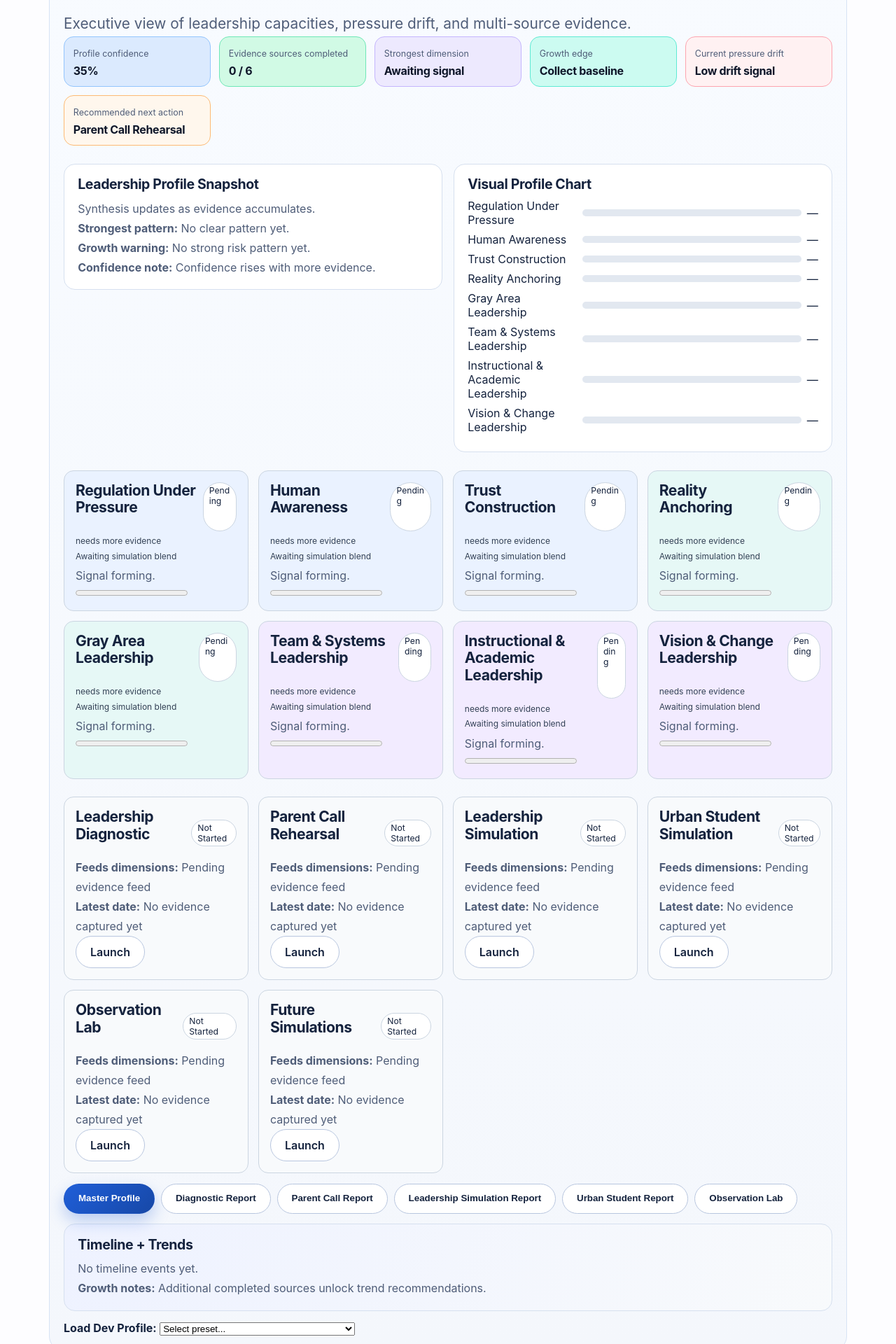
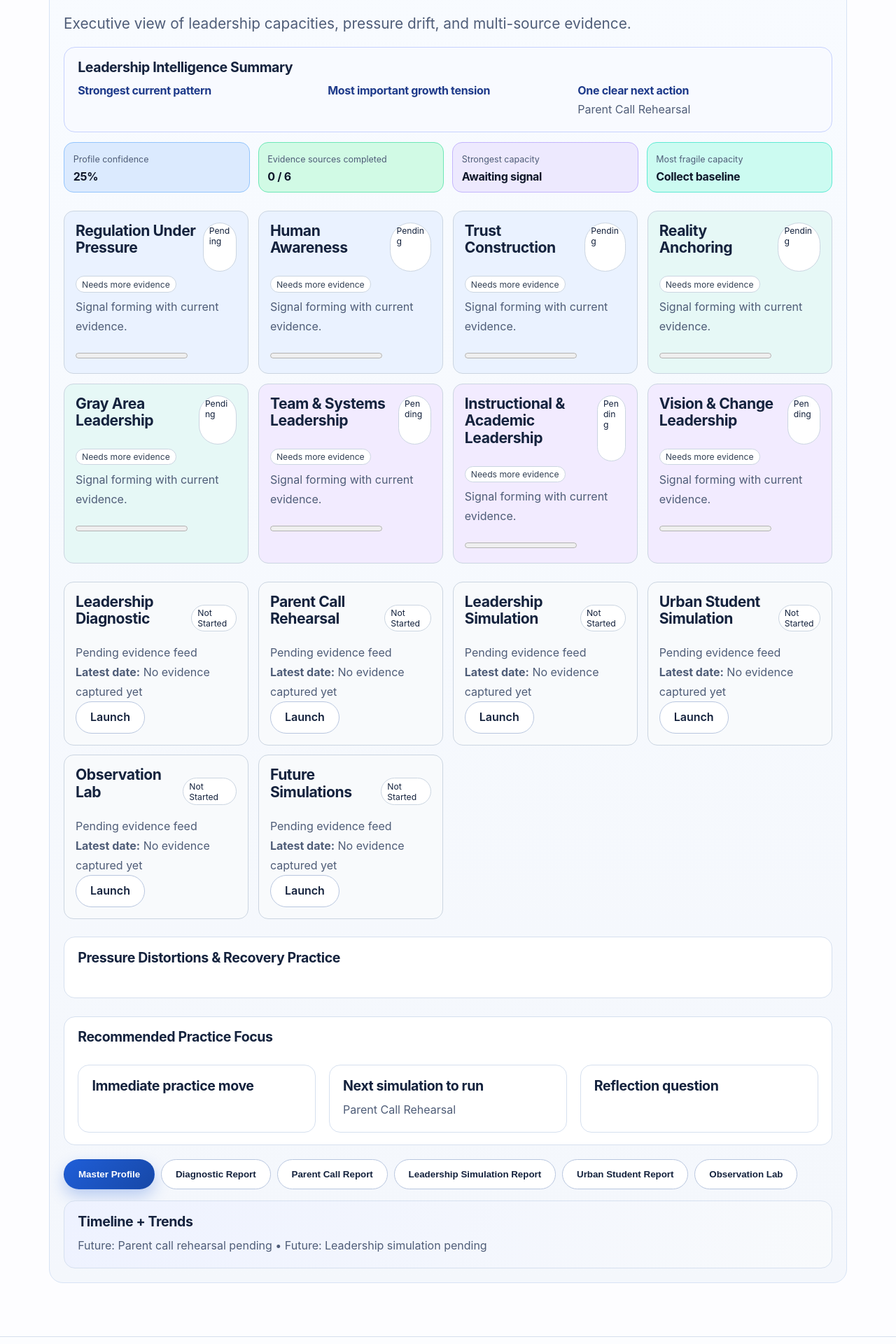
Before and after one commit to DrRobF/rob-furman-portfolio, a Next.js app: page /human-equation-suite/dashboard in a window 1280 px wide. Shown: the part 340-2260 px from the top of the page at 70% size. Built offline with nearby package versions, Linux system fonts and the light colour scheme.

Commit message:
Revamp leadership dashboard with interpretive intelligence layer

```diff
--- a/app/globals.css
+++ b/app/globals.css
@@ -1792,3 +1792,14 @@ p {
     grid-template-columns: minmax(0, 1fr);
   }
 }
+
+.leadership-intel-panel { border: 1px solid #c7d2fe; background: #f8faff; }
+.intel-grid { display:grid; grid-template-columns: repeat(auto-fit,minmax(220px,1fr)); gap:0.85rem; margin-top:0.75rem; }
+.intel-grid h4 { margin-bottom:0.25rem; color:#1e3a8a; }
+.dim-insight { min-height: 46px; }
+.source-chips { display:flex; flex-wrap:wrap; gap:0.35rem; margin:0.45rem 0 0.6rem; }
+.source-chips span { font-size:0.72rem; border:1px solid #cbd5e1; background:#fff; padding:0.15rem 0.45rem; border-radius:999px; color:#334155; }
+.hes-dashboard-shell .hes-dashboard-tabs { margin-top: 1.25rem; margin-bottom: 0.5rem; }
+.hes-dashboard-shell > .top-space, .hes-dashboard-shell > .top-space-sm { clear: both; }
+.hes-evidence-grid, .hes-dimension-grid, .hes-dashboard-tabs, .timeline-panel { position: relative; z-index: 1; }
+.timeline-panel { margin-top:1rem; }
--- a/app/human-equation-suite/dashboard/page.js
+++ b/app/human-equation-suite/dashboard/page.js
@@ -4,7 +4,7 @@ import Link from 'next/link';
 import { useEffect, useMemo, useState } from 'react';
 import { LanguageSwitcher } from '../../components/LanguageSwitcher';
 import HumanEquationNav from '../../components/HumanEquationNav';
-import { DASHBOARD_PROFILE_STORAGE_KEY, DIAGNOSTIC_RESULT_STORAGE_KEY, blendUrbanEvidenceIntoProfile, createEmptyMasterProfile, dimensionDefinitions, toMasterProfileFromDiagnostic } from './profileData';
+import { DASHBOARD_PROFILE_STORAGE_KEY, DIAGNOSTIC_RESULT_STORAGE_KEY, blendUrbanEvidenceIntoProfile, createEmptyMasterProfile, createInterpretation, dimensionDefinitions, toMasterProfileFromDiagnostic } from './profileData';
 import { DEV_PROFILE_PRESETS } from './devProfiles';
 import { URBAN_REPORT_STORAGE_KEY } from './urbanEvidence';
 
@@ -13,6 +13,8 @@ const tabs = [
 ];
 const layerKey = (index) => index < 3 ? 'foundational' : index < 5 ? 'applied' : 'organizational';
 const layerMeta = { foundational: { cls: 'dim-foundational', color: '#2563eb' }, applied: { cls: 'dim-applied', color: '#0f766e' }, organizational: { cls: 'dim-organizational', color: '#7c3aed' } };
+const confidenceLabel = (v) => v ? v.replaceAll('_', ' ').replace(/^./, (c) => c.toUpperCase()) : 'Needs evidence';
+const toSourceChips = (weights = {}) => Object.entries(weights).filter(([, value]) => value > 0).map(([source]) => source === 'diagnostic' ? 'Diagnostic' : source === 'urbanSim' ? 'Urban' : source === 'parentCall' ? 'Parent Call' : source === 'leadershipSim' ? 'Leadership Sim' : source === 'observationLab' ? 'Observation' : source).slice(0, 3);
 
 export default function HumanEquationDashboardPage() {
   const [profile, setProfile] = useState(createEmptyMasterProfile());
@@ -37,19 +39,18 @@ export default function HumanEquationDashboardPage() {
     const cached = window.localStorage.getItem(DASHBOARD_PROFILE_STORAGE_KEY);
     if (cached) {
       try {
-        const parsed = JSON.parse(cached);
-        if (rawUrbanReport) {
-          const blended = blendUrbanEvidenceIntoProfile(parsed, JSON.parse(rawUrbanReport));
-          setProfile(blended);
-          window.localStorage.setItem(DASHBOARD_PROFILE_STORAGE_KEY, JSON.stringify(blended));
-          return;
-        }
-        setProfile(parsed); return;
+        let parsed = JSON.parse(cached);
+        if (rawUrbanReport) parsed = blendUrbanEvidenceIntoProfile(parsed, JSON.parse(rawUrbanReport));
+        parsed.interpretation = createInterpretation(parsed, JSON.parse(rawDiagnostic || 'null'), JSON.parse(rawUrbanReport || 'null'));
+        setProfile(parsed);
+        window.localStorage.setItem(DASHBOARD_PROFILE_STORAGE_KEY, JSON.stringify(parsed));
+        return;
       } catch {}
     }
     if (!rawDiagnostic) return;
     try {
       const built = toMasterProfileFromDiagnostic(JSON.parse(rawDiagnostic));
+      built.interpretation = createInterpretation(built, JSON.parse(rawDiagnostic), JSON.parse(rawUrbanReport || 'null'));
       setProfile(built);
       window.localStorage.setItem(DASHBOARD_PROFILE_STORAGE_KEY, JSON.stringify(built));
     } catch {}
@@ -59,54 +60,67 @@ export default function HumanEquationDashboardPage() {
     setSelectedDevProfile(profileKey);
     const preset = DEV_PROFILE_PRESETS.find((item) => item.key === profileKey);
     if (!preset) return;
-    setProfile(preset.profile);
-    if (typeof window !== 'undefined') window.localStorage.setItem(DASHBOARD_PROFILE_STORAGE_KEY, JSON.stringify(preset.profile));
+    const interpreted = { ...preset.profile, interpretation: createInterpretation(preset.profile, diagnostic, urbanReport) };
+    setProfile(interpreted);
+    if (typeof window !== 'undefined') window.localStorage.setItem(DASHBOARD_PROFILE_STORAGE_KEY, JSON.stringify(interpreted));
   };
 
-  const strongest = useMemo(() => Object.values(profile.dimensions).filter((d) => Number.isFinite(d.blendedCompositeScore)).sort((a, b) => b.blendedCompositeScore - a.blendedCompositeScore)[0], [profile]);
-  const growthEdge = useMemo(() => Object.values(profile.dimensions).filter((d) => Number.isFinite(d.blendedCompositeScore)).sort((a, b) => a.blendedCompositeScore - b.blendedCompositeScore)[0], [profile]);
+  const sorted = useMemo(() => Object.values(profile.dimensions).filter((d) => Number.isFinite(d.blendedCompositeScore)).sort((a, b) => b.blendedCompositeScore - a.blendedCompositeScore), [profile]);
+  const strongest = sorted[0];
+  const growthEdge = sorted[sorted.length - 1];
   const completedSources = Object.values(profile.evidenceSources).filter((s) => s.status === 'completed').length;
+  const interpretation = profile.interpretation || {};
 
   return <section className="section section-light"><div className="container"><LanguageSwitcher /><HumanEquationNav />
     <div className="hes-dashboard-shell top-space-sm">
       <div className="dashboard-hero">
         <p className="eyebrow">Human Equation Dashboard</p><h1>Leadership Pressure Profile</h1>
-        <p className="lead">{profile.interpretation?.summary || 'Executive view of leadership capacities, pressure drift, and multi-source evidence.'}</p>
+        <p className="lead">{interpretation.summary || 'Executive view of leadership capacities, pressure drift, and multi-source evidence.'}</p>
       </div>
 
-      <div className="hes-kpi-strip">
-        <article className="kpi-card kpi-blue"><p>Profile confidence</p><h3>{Math.round(profile.confidenceLevels.baseline * 100)}%</h3></article>
+      <article className="card leadership-intel-panel top-space-sm">
+        <h2>Leadership Intelligence Summary</h2>
+        <p>{interpretation.summary}</p>
+        <div className="intel-grid">
+          <div><h4>Strongest current pattern</h4><p>{interpretation.emergingPattern || strongest?.growthNote}</p></div>
+          <div><h4>Most important growth tension</h4><p>{interpretation.keyContradiction || interpretation.mostFragileCapacity}</p></div>
+          <div><h4>One clear next action</h4><p>{interpretation.nextBestStep || profile.recommendations?.nextSimulation}</p></div>
+        </div>
+      </article>
+
+      <div className="hes-kpi-strip top-space-sm">
+        <article className="kpi-card kpi-blue"><p>Profile confidence</p><h3>{Math.round(profile.confidenceLevels.blended * 100)}%</h3></article>
         <article className="kpi-card kpi-green"><p>Evidence sources completed</p><h3>{completedSources} / {Object.keys(profile.evidenceSources).length}</h3></article>
-        <article className="kpi-card kpi-purple"><p>Strongest dimension</p><h3>{strongest?.label || 'Awaiting signal'}</h3></article>
-        <article className="kpi-card kpi-teal"><p>Growth edge</p><h3>{growthEdge?.label || 'Collect baseline'}</h3></article>
-        <article className="kpi-card kpi-rose"><p>Current pressure drift</p><h3>{profile.distortions.emerging[0] || 'Low drift signal'}</h3></article>
-        <article className="kpi-card kpi-amber"><p>Recommended next action</p><h3>{profile.recommendations?.nextSimulation || 'Start Parent Call'}</h3></article>
-      </div>
-
-      <div className="hes-profile-row top-space">
-        <article className="card leadership-snapshot"><h2>Leadership Profile Snapshot</h2><p>{profile.interpretation?.summary || 'Synthesis updates as evidence accumulates.'}</p><p><strong>Strongest pattern:</strong> {strongest?.growthNote || 'No clear pattern yet.'}</p><p><strong>Growth warning:</strong> {profile.distortions.emerging[0] || 'No strong risk pattern yet.'}</p><p><strong>Confidence note:</strong> {profile.interpretation?.confidenceNarrative || 'Confidence rises with more evidence.'}</p></article>
-        <article className="card profile-chart"><h2>Visual Profile Chart</h2>{dimensionDefinitions.map(({ key, label }, i) => { const score = profile.dimensions[key]?.blendedCompositeScore || 0; const meta = layerMeta[layerKey(i)]; return <div key={key} className="bar-row"><div className="bar-label">{label}</div><div className="bar-track"><div className={`bar-fill ${meta.cls}`} style={{ width: `${(score / 5) * 100}%` }} /></div><span>{score ? score.toFixed(1) : '—'}</span></div>; })}</article>
+        <article className="kpi-card kpi-purple"><p>Strongest capacity</p><h3>{interpretation.strongestCapacity || strongest?.label || 'Awaiting signal'}</h3></article>
+        <article className="kpi-card kpi-teal"><p>Most fragile capacity</p><h3>{interpretation.mostFragileCapacity || growthEdge?.label || 'Collect baseline'}</h3></article>
       </div>
 
       <div className="hes-dimension-grid top-space">
-        {dimensionDefinitions.map(({ key, label }, i) => { const d = profile.dimensions[key]; const m = layerMeta[layerKey(i)]; return <article key={key} className={`dimension-tile ${m.cls}`}><header><h3>{label}</h3><span className="score-pill">{Number.isFinite(d.blendedCompositeScore) ? `${d.blendedCompositeScore.toFixed(1)} / 5` : 'Pending'}</span></header><div className="tile-meta"><span>{d.confidence.replaceAll('_', ' ')}</span><span>{d.strongestEvidenceSource}</span></div><p>{d.growthNote || 'Signal forming.'}</p><progress max="100" value={d.statusProgress} style={{ accentColor: m.color }} /></article>; })}
+        {dimensionDefinitions.map(({ key, label }, i) => { const d = profile.dimensions[key]; const m = layerMeta[layerKey(i)]; return <article key={key} className={`dimension-tile ${m.cls}`}><header><h3>{label}</h3><span className="score-pill">{Number.isFinite(d.blendedCompositeScore) ? `${d.blendedCompositeScore.toFixed(1)} / 5` : 'Pending'}</span></header><div className="tile-meta"><span className="status-chip">{confidenceLabel(d.confidence)}</span></div><p className="dim-insight">{d.growthNote || 'Signal forming with current evidence.'}</p><div className="source-chips">{toSourceChips(d.evidenceWeights).map((chip) => <span key={chip}>{chip}</span>)}</div><progress max="100" value={d.statusProgress} style={{ accentColor: m.color }} /></article>; })}
       </div>
 
       <div className="hes-evidence-grid top-space">
-        {Object.values(profile.evidenceSources).map((source) => { const completed = source.status === 'completed'; return <article key={source.key} className={`evidence-card ${completed ? 'is-complete' : 'is-pending'}`}><div className="evidence-header"><h3>{source.label}</h3><span className="status-chip">{completed ? 'Completed' : 'Not Started'}</span></div><p><strong>Feeds dimensions:</strong> {source.contribution}</p><p><strong>Latest date:</strong> {source.latestUpdate}</p><Link href={source.key === 'urbanSim' && completed ? '/human-equation-suite/dashboard?tab=urban' : source.route} className="button secondary">{completed ? 'View Report' : 'Launch'}</Link></article>; })}
+        {Object.values(profile.evidenceSources).map((source) => { const completed = source.status === 'completed'; return <article key={source.key} className={`evidence-card ${completed ? 'is-complete' : 'is-pending'}`}><div className="evidence-header"><h3>{source.label}</h3><span className="status-chip">{completed ? 'Completed' : 'Not Started'}</span></div><p>{source.contribution}</p><p><strong>Latest date:</strong> {source.latestUpdate}</p><Link href={source.key === 'urbanSim' && completed ? '/human-equation-suite/dashboard?tab=urban' : source.route} className="button secondary">{completed ? 'View Report' : 'Launch'}</Link></article>; })}
       </div>
 
-      <div className="top-space-sm hes-dashboard-tabs">{tabs.map((tab) => <button key={tab.key} className={`button ${activeTab === tab.key ? 'primary' : 'secondary'}`} onClick={() => setActiveTab(tab.key)}>{tab.label}</button>)}</div>
+      <article className="card top-space">
+        <h2>Pressure Distortions & Recovery Practice</h2>
+        <div className="card-grid">{(interpretation.pressureIdentityDetails || []).map((item) => <article key={item.name} className="card"><h3>{item.name}</h3><p><strong>Drift pattern:</strong> {item.pattern}</p><p><strong>What it may look like:</strong> {item.looksLike}</p><p><strong>Why it matters:</strong> {item.why}</p><p><strong>What to practice next:</strong> {item.practice}</p></article>)}</div>
+      </article>
 
-      <article className="card timeline-panel top-space-sm"><h2>Timeline + Trends</h2><p>{profile.simulationHistory.map((event) => `${event.source} (${event.completedAt ? new Date(event.completedAt).toLocaleDateString('en-US') : 'pending'})`).join(' • ') || 'No timeline events yet.'}</p><p><strong>Growth notes:</strong> {(profile.growthNotes || []).join(' ') || 'Additional completed sources unlock trend recommendations.'}</p></article>
+      <article className="card top-space">
+        <h2>Recommended Practice Focus</h2>
+        <div className="card-grid">
+          <article className="card"><h3>Immediate practice move</h3><p>{interpretation.recommendedCoachingFocus}</p></article>
+          <article className="card"><h3>Next simulation to run</h3><p>{profile.recommendations?.nextSimulation || 'Parent Call Rehearsal'}</p></article>
+          <article className="card"><h3>Reflection question</h3><p>{interpretation.reflectionQuestion}</p></article>
+        </div>
+      </article>
 
-      {activeTab === 'diagnostic' && <article className="card hes-report-panel top-space-sm"><h2>Diagnostic Report</h2>{!diagnostic ? <><p>Diagnostic not completed yet.</p><Link href="/human-equation-suite/diagnostic" className="button primary">Take Diagnostic</Link></> : <><p><strong>Summary:</strong> {diagnostic.pressureProfileTitle}</p><div className="card-grid"><article className="card"><h3>Dimension Contribution</h3><p>{dimensionDefinitions.map((d) => `${d.label}: ${diagnostic.dimensions?.[d.key]?.composite ?? 'N/A'}`).join(' • ')}</p></article><article className="card"><h3>Distortions</h3><p>{diagnostic.topDistortions?.join(', ') || 'No clear distortion signature yet.'}</p></article><article className="card"><h3>Growth Recommendations</h3><p>{diagnostic.growthEdges?.join(', ') || 'Awaiting clearer growth edge signal.'}</p></article></div></>}</article>}
+      <div className="top-space hes-dashboard-tabs">{tabs.map((tab) => <button key={tab.key} className={`button ${activeTab === tab.key ? 'primary' : 'secondary'}`} onClick={() => setActiveTab(tab.key)}>{tab.label}</button>)}</div>
 
-      {activeTab === 'urban' && <article className="card hes-report-panel top-space-sm"><h2>Urban Student Report</h2>{!urbanReport ? <><p>Urban Student Simulation has not been completed yet.</p><Link href="/day-in-the-life-urban-student" className="button secondary">Launch Urban Student Simulation</Link></> : <><p>{urbanReport.evidenceSummary}</p><div className="card-grid">{dimensionDefinitions.map(({ key, label }) => <article key={key} className="card"><h3>{label}</h3><p>{urbanReport.dimensions?.[key]?.narrative || 'Behavioral evidence still forming.'}</p></article>)}</div></>}</article>}
+      <article className="card timeline-panel top-space"><h2>Timeline + Trends</h2><p>{(profile.simulationHistory || []).map((event) => `${event.source} (${event.completedAt ? new Date(event.completedAt).toLocaleDateString('en-US') : 'pending'})`).join(' • ')}</p><p>Future: Parent call rehearsal pending • Future: Leadership simulation pending</p></article>
 
-      {activeTab !== 'master' && activeTab !== 'diagnostic' && activeTab !== 'urban' && <article className="card hes-report-panel top-space-sm"><h2>{tabs.find((t) => t.key === activeTab)?.label}</h2><p>{activeTab === 'parent-call' ? 'No parent call report captured yet.' : activeTab === 'leadership-simulation' ? 'No leadership simulation report captured yet.' : 'No observation lab report captured yet.'}</p><Link href={activeTab === 'parent-call' ? '/human-equation' : activeTab === 'leadership-simulation' ? '/simulation-overview' : '/human-equation-suite/dashboard'} className="button secondary">Launch</Link></article>}
-
-      {isDevMode && <div className="top-space-sm"><label htmlFor="dev-profile"><strong>Load Dev Profile:</strong></label> <select id="dev-profile" value={selectedDevProfile} onChange={(e) => loadDevProfile(e.target.value)}><option value="">Select preset...</option>{DEV_PROFILE_PRESETS.map((preset) => <option key={preset.key} value={preset.key}>{preset.label}</option>)}</select></div>}
     </div>
   </div></section>;
 }
--- a/app/human-equation-suite/dashboard/profileData.js
+++ b/app/human-equation-suite/dashboard/profileData.js
@@ -50,6 +50,7 @@ export const toMasterProfileFromDiagnostic = (diagnosticResult) => {
       blendedCompositeScore: Number.isFinite(score) ? score : null,
       confidence: confidenceMap[dimension?.confidenceLevel] || 'needs_more_evidence',
       trend: 'Baseline established; awaiting simulation trendline',
+      growthNote: DIMENSION_INSIGHTS[key],
       strongestEvidenceSource: Number.isFinite(score) ? 'Leadership Diagnostic baseline' : 'Awaiting simulation blend',
       statusProgress: Number.isFinite(score) ? Math.round((score / 5) * 100) : 0,
       evidenceWeights: { diagnostic: Number.isFinite(score) ? 1 : 0, parentCall: 0, leadershipSim: 0, urbanSim: 0, observationLab: 0 },
@@ -81,7 +82,7 @@ export const blendUrbanEvidenceIntoProfile = (profile, urbanReport) => {
   const next = profile ? { ...profile } : createEmptyMasterProfile();
   next.profileVersion = 2;
   next.generatedAt = urbanReport.completedAt || new Date().toISOString();
-  next.simulationHistory = [...(next.simulationHistory || []), { source: 'Urban Student Simulation', completedAt: urbanReport.completedAt || null, status: 'completed' }];
+  next.simulationHistory = [...new Map([...(next.simulationHistory || []), { source: 'Urban Student Simulation', completedAt: urbanReport.completedAt || null, status: 'completed' }].map((e)=>[e.source,e])).values()];
   next.evidenceSources = { ...next.evidenceSources, urbanSim: { ...next.evidenceSources.urbanSim, status: 'completed', completion: 100, latestUpdate: urbanReport.completedAt ? new Date(urbanReport.completedAt).toLocaleString('en-US') : 'Just now', contribution: 'Observed human interpretation under emotional load; weighted heavily for awareness, regulation, trust, and anchoring.' } };
 
   const urbanDimensionWeights = {
@@ -109,7 +110,7 @@ export const blendUrbanEvidenceIntoProfile = (profile, urbanReport) => {
       blendedCompositeScore: Number.isFinite(blended) ? blended : null,
       strongestEvidenceSource: Number.isFinite(urbanScore) ? 'Urban Student Simulation behavioral evidence' : baseDimension.strongestEvidenceSource,
       confidence: urbanReport.confidenceScore >= 0.75 ? 'high' : urbanReport.confidenceScore >= 0.58 ? 'moderate' : 'early',
-      growthNote: urbanReport.dimensions?.[key]?.narrative || baseDimension.growthNote,
+      growthNote: urbanReport.dimensions?.[key]?.narrative || DIMENSION_INSIGHTS[key] || baseDimension.growthNote,
       trend: Number.isFinite(urbanScore) ? 'Behavioral evidence now active under emotional load.' : baseDimension.trend,
       evidenceWeights: { ...(baseDimension.evidenceWeights || {}), diagnostic: Number.isFinite(baseline) ? diagnosticWeight : 0, urbanSim: Number.isFinite(urbanScore) ? urbanWeight : 0 },
       statusProgress: Number.isFinite(blended) ? Math.round((blended / 5) * 100) : (baseDimension.statusProgress || 0),
@@ -137,3 +138,63 @@ export const blendUrbanEvidenceIntoProfile = (profile, urbanReport) => {
   };
   return next;
 };
+
+
+const DISTORTION_LIBRARY = {
+  avoider: {
+    name: 'Avoider',
+    pattern: 'Protecting stability by delaying direct tension.',
+    looksLike: 'Difficult feedback or conflict conversations get postponed until urgency escalates.',
+    why: 'Delay can erode trust because people feel uncertainty and mixed signals.',
+    practice: 'Name the hard truth earlier, then pair it with a dignity-preserving path forward.',
+  },
+  controller: {
+    name: 'Controller',
+    pattern: 'Narrowing options to regain certainty under pressure.',
+    looksLike: 'Fast decisions with limited input and reduced curiosity when stakes feel high.',
+    why: 'Speed without shared meaning can weaken commitment and execution quality.',
+    practice: 'Pause for one evidence check and one perspective check before final direction.',
+  },
+  rescuer: {
+    name: 'Rescuer',
+    pattern: 'Over-functioning for others to prevent discomfort.',
+    looksLike: 'Taking on too much ownership and softening accountability language.',
+    why: 'Short-term relief can reduce long-term growth and role clarity.',
+    practice: 'Support clearly while returning ownership of next steps to the right person.',
+  },
+};
+
+const DIMENSION_INSIGHTS = {
+  regulationUnderPressure: 'Stability under pressure is forming, but live ambiguity still affects pacing.',
+  humanAwareness: 'Evidence suggests growing attention to context behind surface behavior.',
+  trustConstruction: 'Trust may weaken when urgency pushes interpretation too quickly.',
+  realityAnchoring: 'Watch for moments where emotional load narrows evidence-gathering.',
+  grayAreaLeadership: 'Context is being considered, but consistency still needs clearer explanation.',
+  teamSystemsLeadership: 'System routines appear important but not yet fully developed in evidence.',
+  instructionalAcademicLeadership: 'Instructional evidence is still early; future observation work will sharpen this.',
+  visionChangeLeadership: 'Purpose language is present, but change leadership needs more behavioral evidence.',
+};
+
+export const createInterpretation = (profile, diagnosticResult, urbanReport) => {
+  const values = Object.values(profile?.dimensions || {}).filter((d) => Number.isFinite(d.blendedCompositeScore));
+  const sorted = [...values].sort((a,b)=>b.blendedCompositeScore-a.blendedCompositeScore);
+  const top = sorted[0];
+  const low = sorted[sorted.length-1];
+  const distortionKey = (urbanReport?.distortions?.[0] || diagnosticResult?.topDistortions?.[0] || 'controller').toLowerCase();
+  const distortion = DISTORTION_LIBRARY[distortionKey] || DISTORTION_LIBRARY.controller;
+  const confidence = Math.round(((profile?.confidenceLevels?.blended || 0.35) * 100));
+  return {
+    pressureIdentity: distortion.name,
+    emergingPattern: top ? `${top.label} is currently the strongest demonstrated capacity.` : 'Early evidence is still forming a clear strength pattern.',
+    keyContradiction: top && low ? `You can show ${top.label.toLowerCase()} while ${low.label.toLowerCase()} softens under pressure.` : 'Need more evidence to define a core tension.',
+    trustUnderStress: 'Under combined urgency and ambiguity, trust can drop when interpretation outruns inquiry.',
+    mostFragileCapacity: low?.label || 'Needs more evidence',
+    strongestCapacity: top?.label || 'Needs more evidence',
+    recommendedCoachingFocus: `Coach for ${low?.label || 'trust construction'} with short cycles of evidence-check, intent naming, and clear next-step framing.`,
+    nextBestStep: profile?.recommendations?.nextSimulation || 'Run Parent Call Rehearsal next to stress-test trust language.',
+    confidenceNarrative: confidence >= 70 ? 'Confidence is strengthening because self-report and simulation evidence are converging.' : 'Confidence is moderate; additional simulations will sharpen signal reliability.',
+    summary: `Your current evidence suggests a leader who values human context while pressure can narrow interpretation speed. ${top ? `${top.label} is the clearest current strength, and ${low?.label || 'a lower-capacity area'} is the key growth tension.` : 'The profile is still developing across dimensions.'} The next growth target is building trust while keeping reality anchoring active under live urgency.`,
+    reflectionQuestion: `When urgency rises this week, how will you protect ${low?.label || 'your growth edge'} without losing relational trust?`,
+    pressureIdentityDetails: [distortion],
+  };
+};
```
